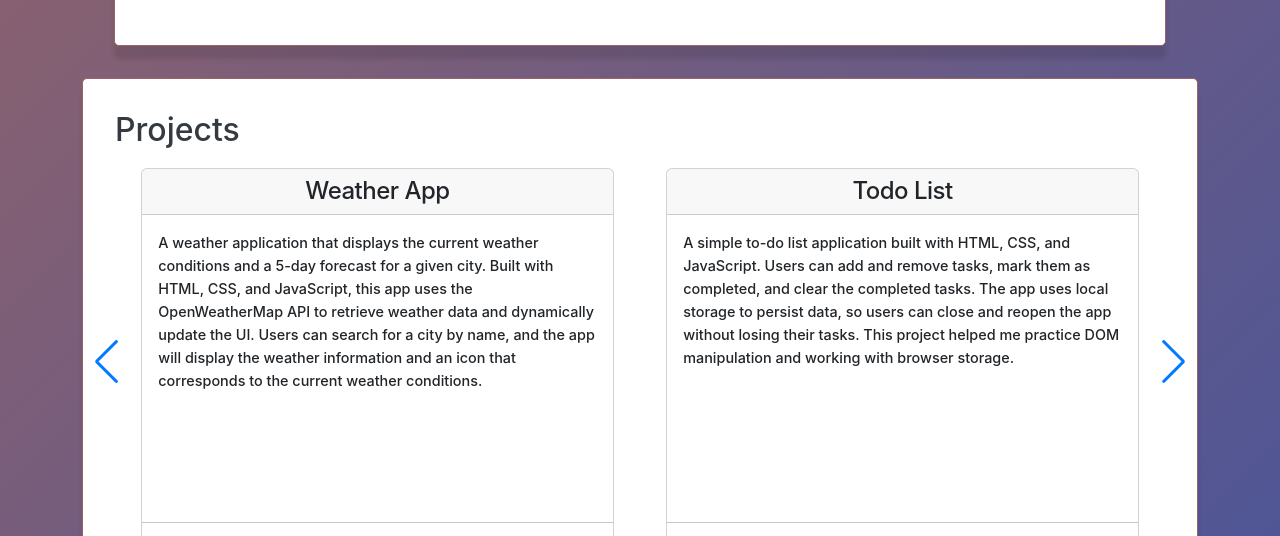
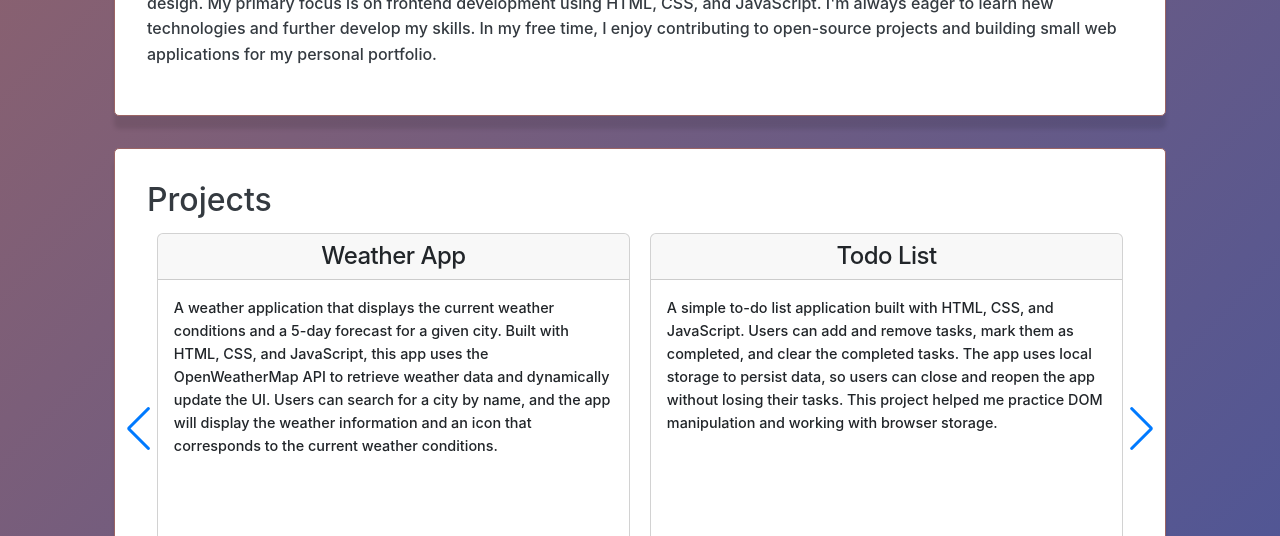
Before and after one commit to SakalauskasEdvinas/MyPorfolioWebsite, a plain HTML site: page index.html in a window 1280 px wide. Shown: the part 644-1180 px from the top of the page. Drawn offline with nearby package versions, Linux system fonts and the light colour scheme.

Commit message:
fix anchor link scroll blocking content

```diff
--- a/css/style.css
+++ b/css/style.css
@@ -13,6 +13,7 @@ body {
   font-family: "Inter",sans-serif;
   color: #343a40;
   line-height: 1;
+  padding-top: 70px;
 }
 
 h3 {
@@ -28,7 +29,9 @@ header {
   margin-top: 90px;
   /* background-image: linear-gradient(135deg, #9b6464 0%, #3b52a3 100%); */
 }
-
+.anchor {
+  scroll-margin-top: 200px;
+}
 section {
   background-color: white;
   margin: 2rem 2rem;
@@ -39,10 +42,7 @@ section {
   border: 1px solid #9b6464;
 }
 
-section:nth-child(3) {
-  width: 100%;
-  margin: 0;
-}
+
 
 form input {
   margin-bottom: 5px;
@@ -72,9 +72,9 @@ section p {
 
 
 .card {
-  width: 90%;
+  width: 96%;
   height: 420px;
-  margin: 10px auto;
+  margin: 5px auto;
 }
 
 .left {
@@ -101,6 +101,9 @@ section p {
   opacity: 1;
   transform: translateX(0);
 }
+
+
+
 
 footer {
    background-color: rgba(249, 249, 249);
--- a/index.html
+++ b/index.html
@@ -59,13 +59,13 @@
             </div>
         </header>
 
-        <section id="about" class="fade-in " >
+        <section id="about" class="fade-in anchor " >
             <h2>About Me</h2>
             <p>Hello! I'm Edvinas Sakalauskas, a passionate and dedicated junior web developer. I recently completed a Bachelor's degree in Computer Science, where I gained a solid foundation in programming principles, data structures, algorithms, and software design. My primary focus is on frontend development using HTML, CSS, and JavaScript. I'm always eager to learn new technologies and further develop my skills. In my free time, I enjoy contributing to open-source projects and building small web applications for my personal portfolio.</p>
         </section>
 
 
-       <section class="fade-in ">
+       <section id="projects" class="fade-in anchor ">
         <h2>Projects</h2>
         <div class="swiper">
 
@@ -175,7 +175,7 @@
 
 
 
-        <section id="contact" class="fade-in" >
+        <section id="contact" class="fade-in anchor" >
             <h2>Contact Me</h2>
             <p>This contact me page will allow you to send me any questions.
                Just fill in the details in the form and I will receive the message, to which I can reply via email.</p>
--- a/js/script.js
+++ b/js/script.js
@@ -27,10 +27,10 @@ function fade() {
 }
 
 
-var typed = new Typed('#text', {
+let typed = new Typed('#text', {
 strings: ['PORTFOLIO'],
 typeSpeed: 20,
-showCursor: true
+showCursor:false
 });
 
 
```
